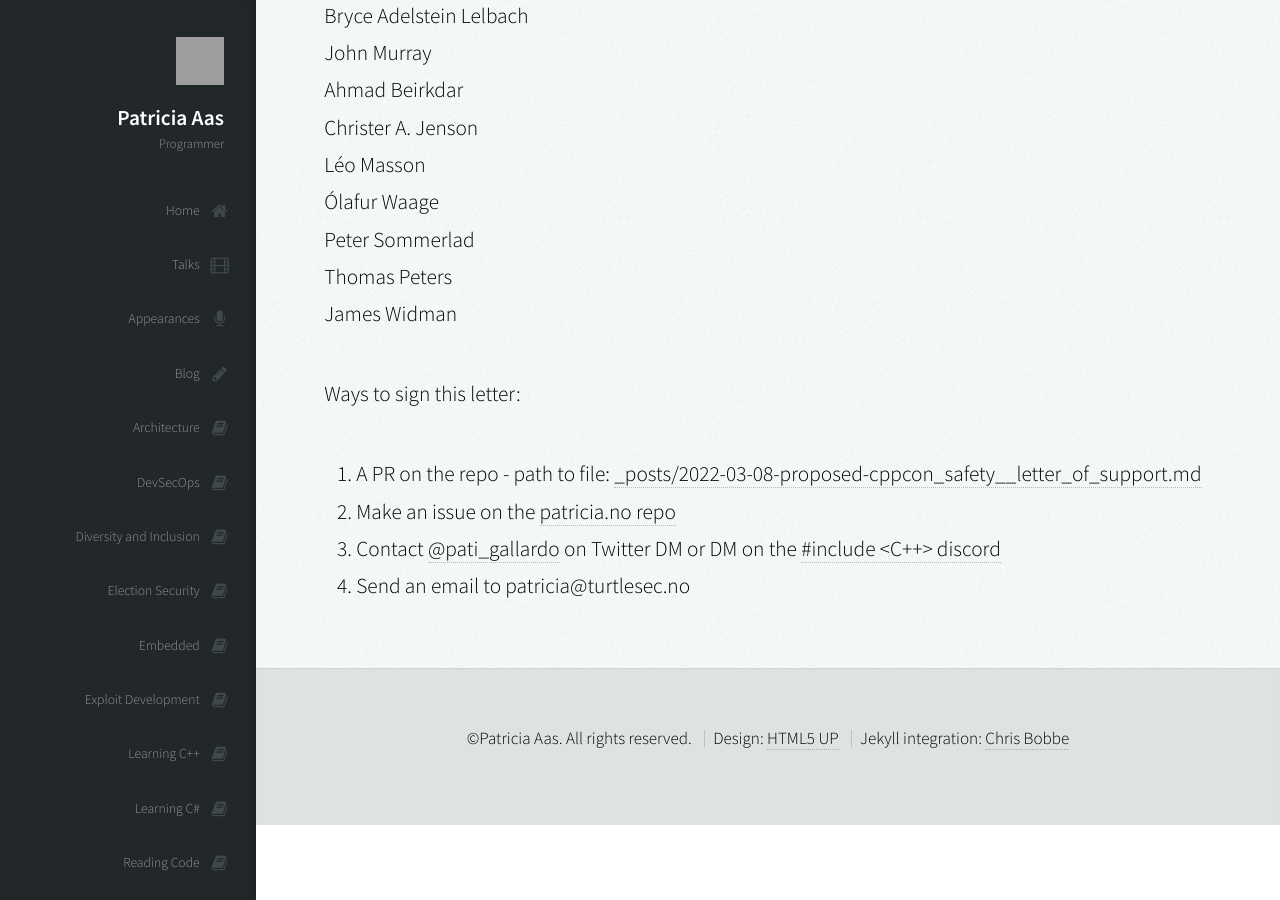
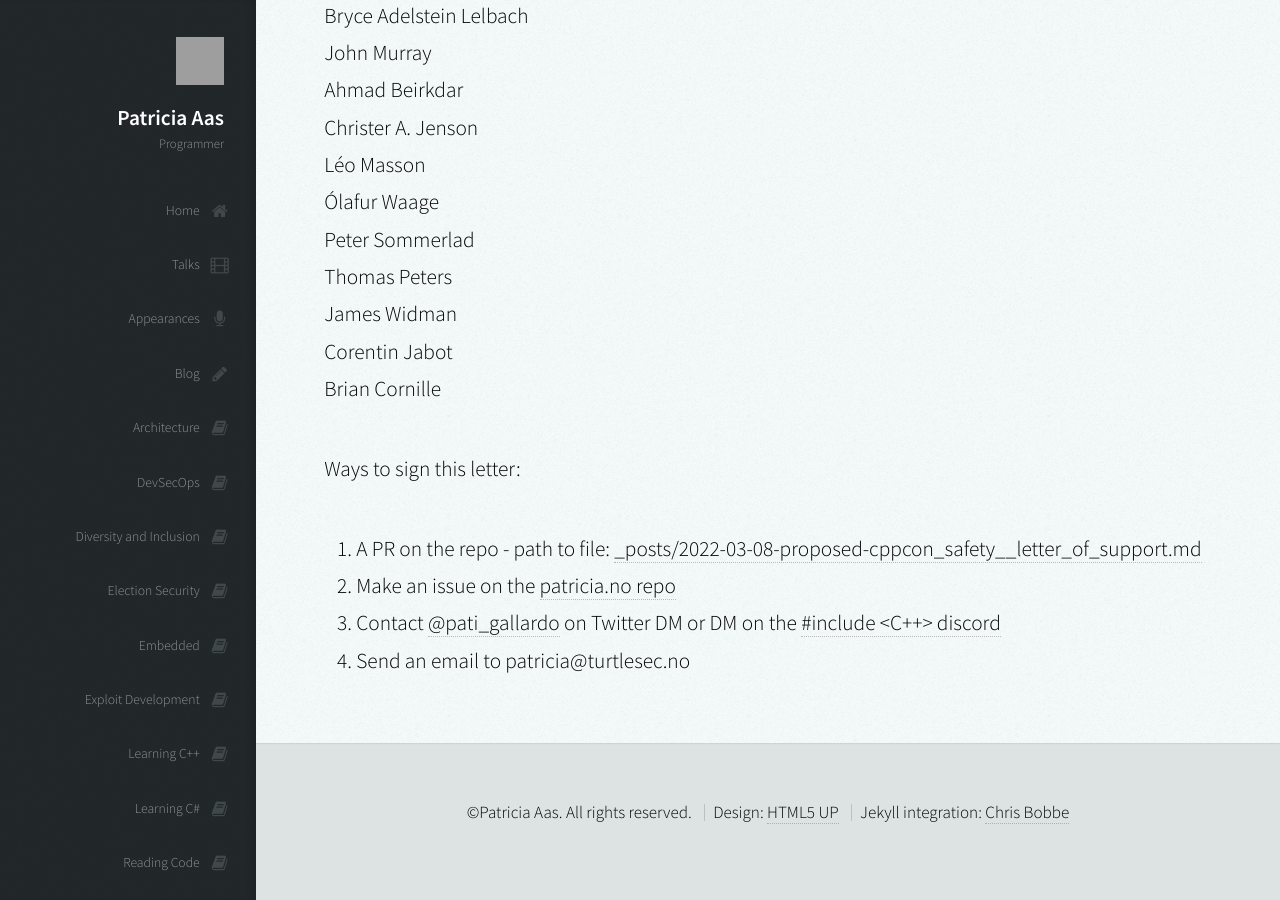
Before and after one commit to patricia-gallardo/patricia-gallardo.github.io, a Jekyll site: the page built from _posts/2022-03-08-proposed-cppcon_safety__letter_of_support.md, in a window 1280 px wide and 900 px high, scrolled down 670 px. Built offline with Jekyll 4.4.1, drawn with Linux system fonts in a browser that asks for light colours; nearby versions of some CDN libraries; grey boxes are pictures that could not be loaded.

Commit message:
Update 2022-03-08-proposed-cppcon_safety__letter_of_support.md

```diff
--- a/_posts/2022-03-08-proposed-cppcon_safety__letter_of_support.md
+++ b/_posts/2022-03-08-proposed-cppcon_safety__letter_of_support.md
@@ -26,6 +26,8 @@ Léo Masson <br>
 Peter Sommerlad <br>
 Thomas Peters <br>
 James Widman <br>
+Corentin Jabot <br>
+Brian Cornille <br>
 
 Ways to sign this letter:
 1. A PR on the repo - path to file: [_posts/2022-03-08-proposed-cppcon_safety__letter_of_support.md][4]
```
